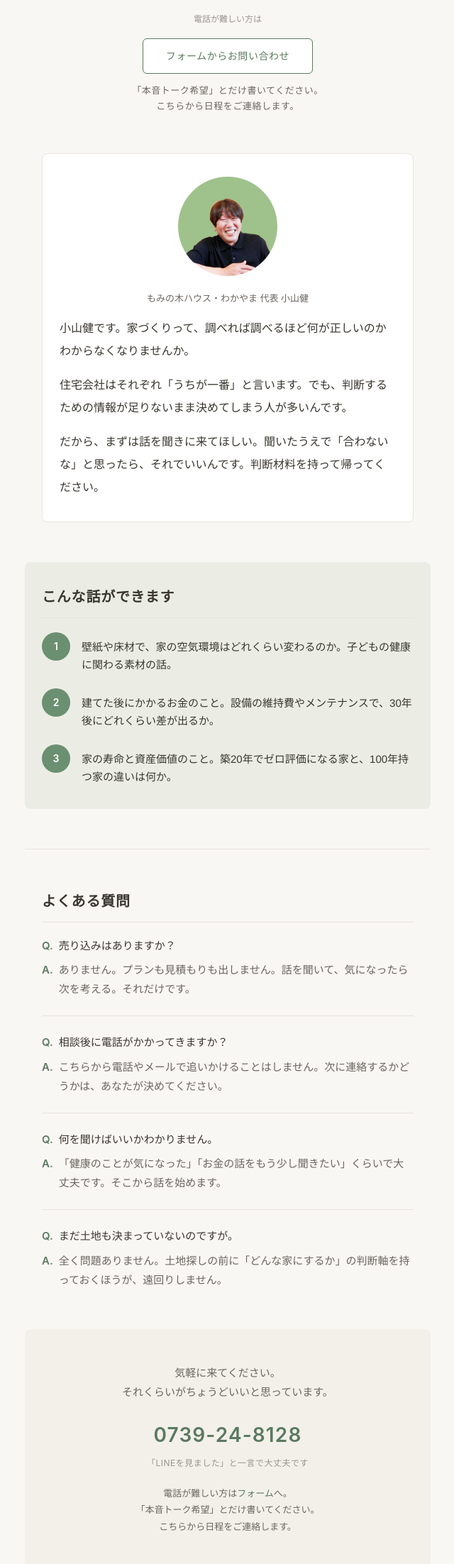
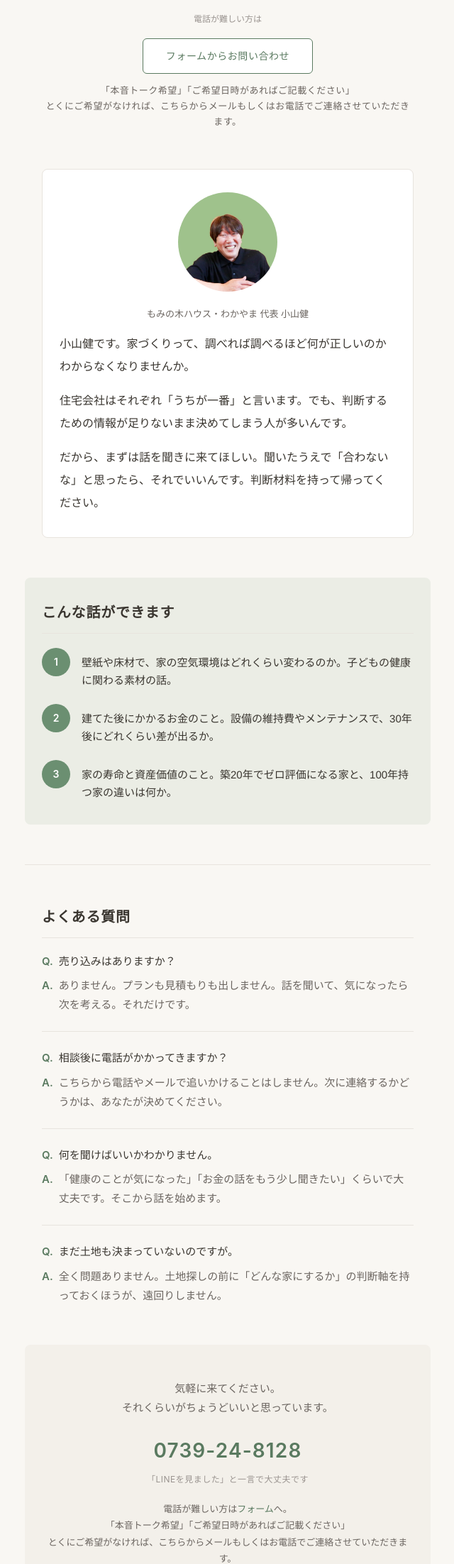
Before and after one commit to mominoki-house/housing-facts, a plain HTML site: page talk/wakayama.html in a window 1280 px wide. Shown: the part 361-2565 px from the top of the page at 71% size, without its empty margins (319-959 px from the left). Drawn offline with Linux system fonts and the light colour scheme.

Commit message:
Update form guidance: add date preference + contact method
Co-Authored-By: Claude Opus 4.6 (1M context) <noreply@anthropic.com>

```diff
--- a/talk/wakayama.html
+++ b/talk/wakayama.html
@@ -84,7 +84,7 @@ body{font-family:var(--font-serif);font-size:18px;line-height:1.7;color:var(--co
         <p class="cta-tel-note">「LINEを見ました」と一言で大丈夫です</p>
         <p class="cta-or">電話が難しい方は</p>
         <a href="https://wakayama-koyama.com/contact/?utm_source=line&utm_medium=richmenu&utm_campaign=honnetalk&utm_content=wakayama" class="cta-button">フォームからお問い合わせ</a>
-        <p class="cta-micro">「本音トーク希望」とだけ書いてください。<br>こちらから日程をご連絡します。</p>
+        <p class="cta-micro">「本音トーク希望」「ご希望日時があればご記載ください」<br>とくにご希望がなければ、こちらからメールもしくはお電話でご連絡させていただきます。</p>
     </div>
 </header>
 
@@ -146,7 +146,7 @@ body{font-family:var(--font-serif);font-size:18px;line-height:1.7;color:var(--co
     <p class="final-cta-lead">気軽に来てください。<br>それくらいがちょうどいいと思っています。</p>
     <a href="tel:0739-24-8128" class="cta-tel">0739-24-8128</a>
     <p class="cta-tel-note">「LINEを見ました」と一言で大丈夫です</p>
-    <p class="cta-form-note">電話が難しい方は<a href="https://wakayama-koyama.com/contact/?utm_source=line&utm_medium=richmenu&utm_campaign=honnetalk&utm_content=wakayama">フォーム</a>へ。<br>「本音トーク希望」とだけ書いてください。<br>こちらから日程をご連絡します。</p>
+    <p class="cta-form-note">電話が難しい方は<a href="https://wakayama-koyama.com/contact/?utm_source=line&utm_medium=richmenu&utm_campaign=honnetalk&utm_content=wakayama">フォーム</a>へ。<br>「本音トーク希望」「ご希望日時があればご記載ください」<br>とくにご希望がなければ、こちらからメールもしくはお電話でご連絡させていただきます。</p>
 </div>
 
 </div>
```
